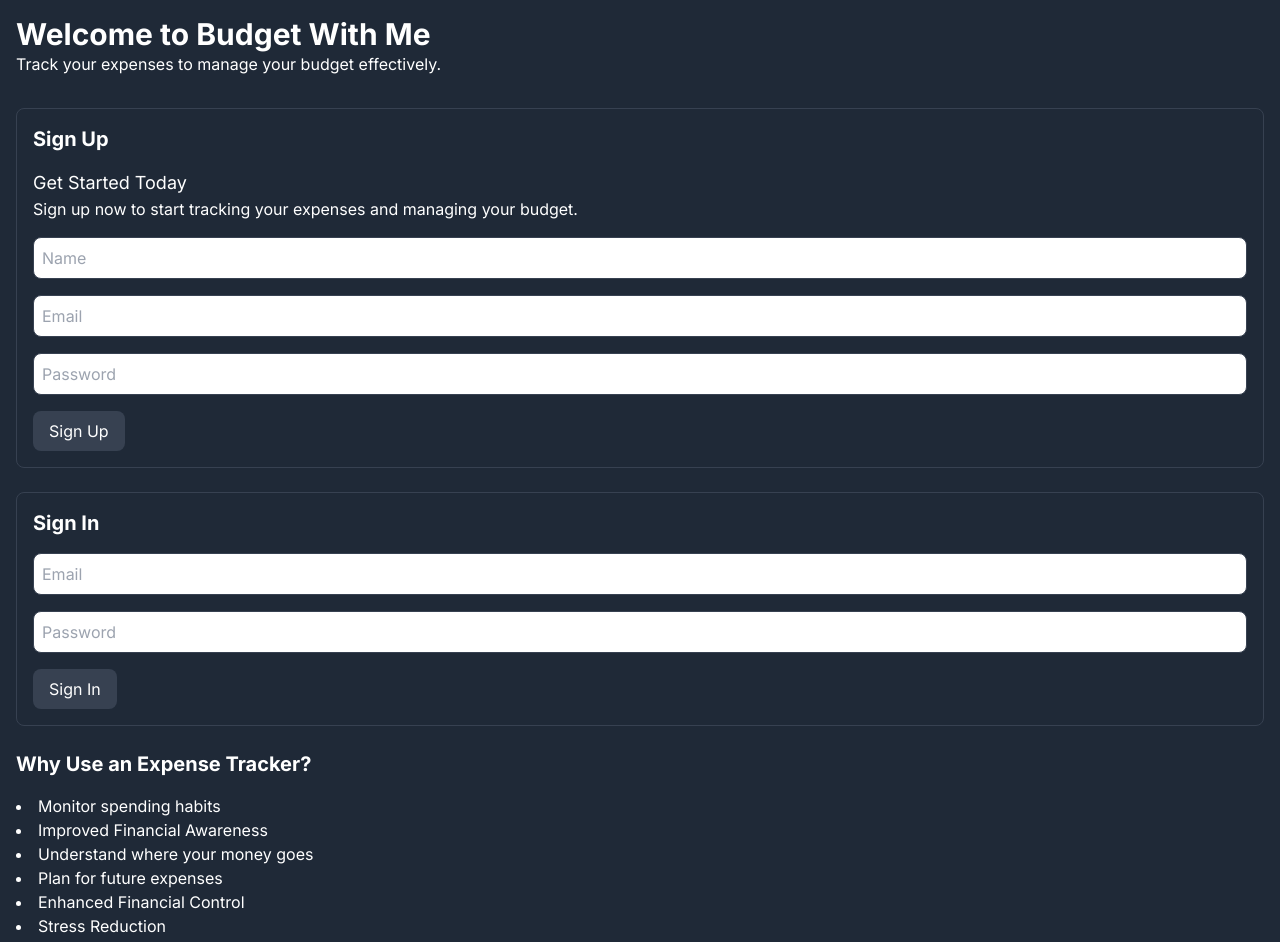
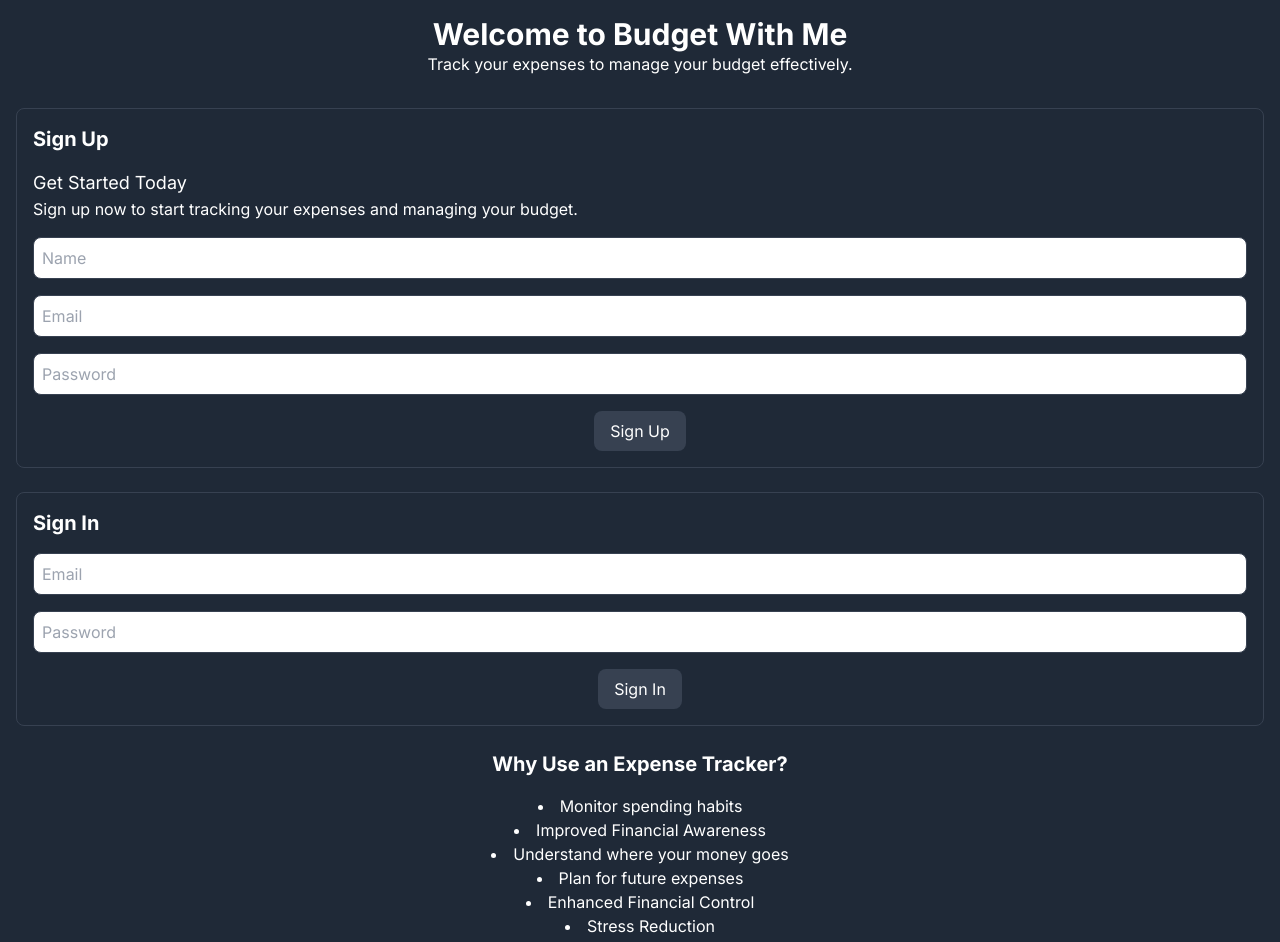
Before and after one commit to Tatyanac94/budget-with-me, a Next.js app: page / in a window 1280 px wide. Shown: the top 942 px of the page. Built offline with nearby package versions, Linux system fonts and the light colour scheme; no server answers.

Commit message:
centered buttons

```diff
--- a/src/app/page.jsx
+++ b/src/app/page.jsx
@@ -63,7 +63,7 @@ const HomePage = () => {
 
   return (
     <div className="home-container bg-gray-800 text-white p-4">
-      <header>
+      <header className="text-center">
         <h1 className="text-3xl font-bold">Welcome to Budget With Me</h1>
         <p>Track your expenses to manage your budget effectively.</p>
       </header>
@@ -97,6 +97,7 @@ const HomePage = () => {
             required
             className="border border-gray-700 rounded-lg p-2 block mb-4 w-full text-black"
           />
+          <div className="flex justify-center">
           <button
             type="submit"
             className={`bg-gray-700 text-white rounded-lg px-4 py-2 block ${loading ? "bg-gray-600 cursor-not-allowed" : "hover:bg-gray-600"}`}
@@ -104,6 +105,7 @@ const HomePage = () => {
           >
             {loading ? "Signing Up..." : "Sign Up"}
           </button>
+          </div>
         </form>
         {showSuccessMessage && (
           <p className="text-green-400">You have successfully signed up!</p>
@@ -137,6 +139,7 @@ const HomePage = () => {
             required
             className="border border-gray-700 rounded-lg p-2 block mb-4 w-full text-black"
           />
+          <div className="flex justify-center">
           <button
             type="submit"
             className={`bg-gray-700 text-white rounded-lg px-4 py-2 block ${loading ? "bg-gray-600 cursor-not-allowed" : "hover:bg-gray-600"}`}
@@ -144,6 +147,7 @@ const HomePage = () => {
           >
             {loading ? "Signing In..." : "Sign In"}
           </button>
+          </div>
         </form>
         {error && (
           <p className="text-red-400">{error}</p>
@@ -152,7 +156,7 @@ const HomePage = () => {
 
       <br className="my-8" />
 
-      <section className="benefits-section">
+      <section className="benefits-section text-center">
         <h2 className="text-xl font-bold">Why Use an Expense Tracker?</h2>
         <ul className="list-disc list-inside mt-4">
           <li>Monitor spending habits</li>
```
